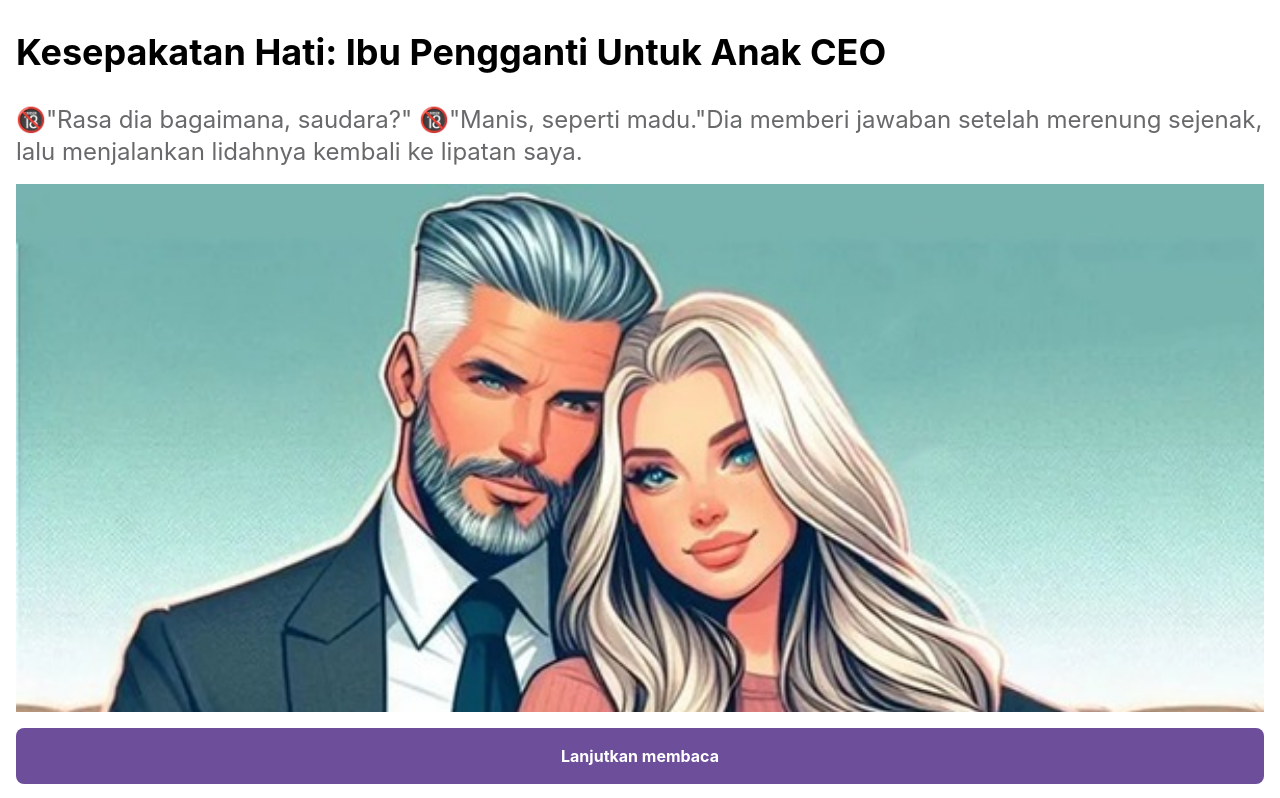
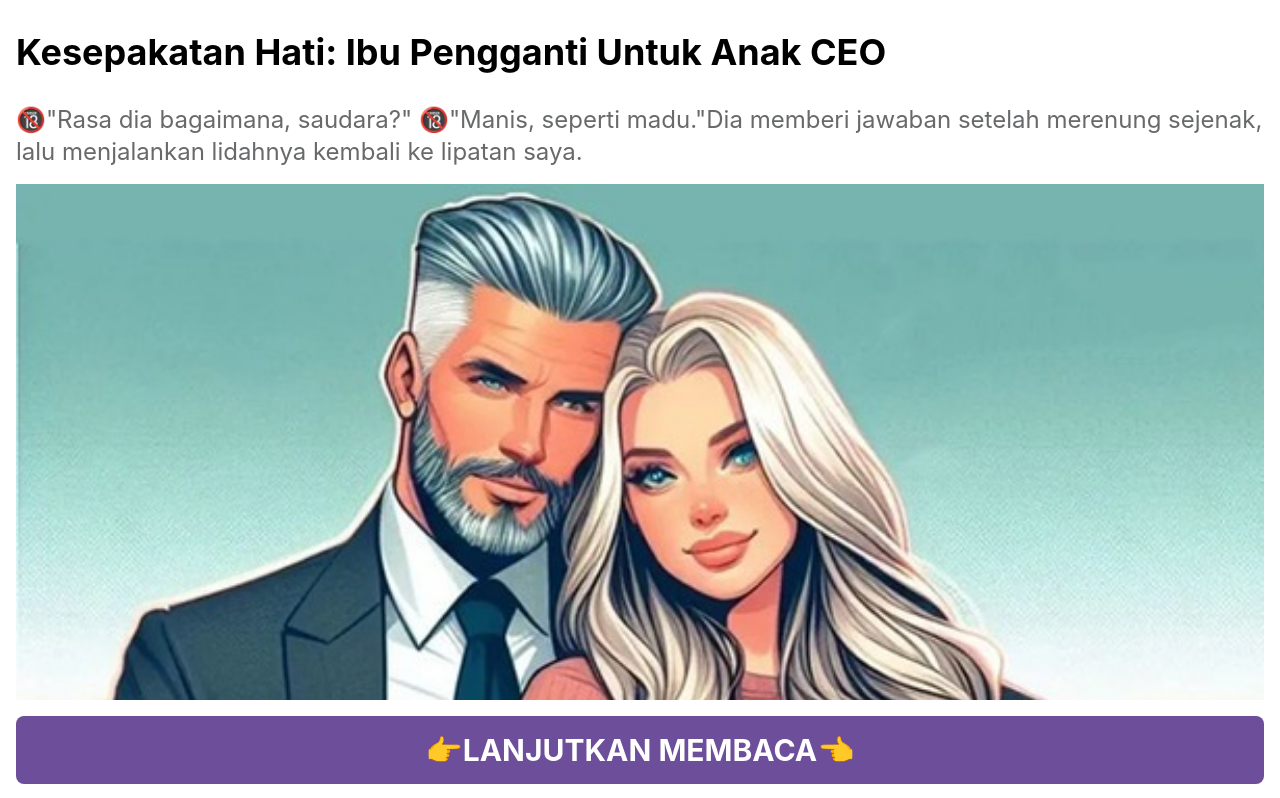
Before and after one commit to adrianrivald/gooddreamer-awareness, a Next.js app: page /1 in a window 1280 px wide. Shown: the top 798 px of the page. Built offline with nearby package versions, Linux system fonts and the light colour scheme.

Commit message:
fix font size button lanjutkan membaca

```diff
--- a/pages/[slug]/index.tsx
+++ b/pages/[slug]/index.tsx
@@ -28,8 +28,8 @@ export default function DetailPage() {
           </div>
         </div>
         <footer className="fixed bottom-0 bg-white p-4 w-full">
-          <button className="p-4 rounded-lg bg-[#6C4E9A] w-full text-white font-bold">
-            Lanjutkan membaca
+          <button className="p-4 text-3xl rounded-lg bg-[#6C4E9A] w-full text-white font-bold">
+            👉LANJUTKAN MEMBACA👈
           </button>
         </footer>
       </main>
```
Also changed, not shown: package.json (+6 -2 lines).
